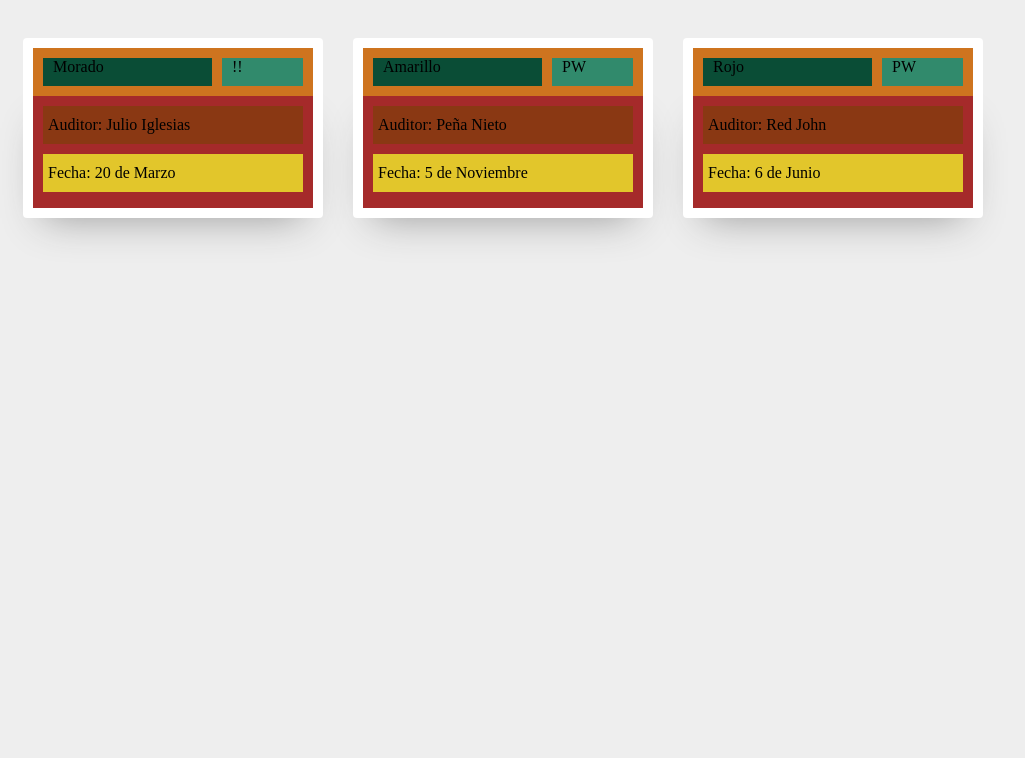
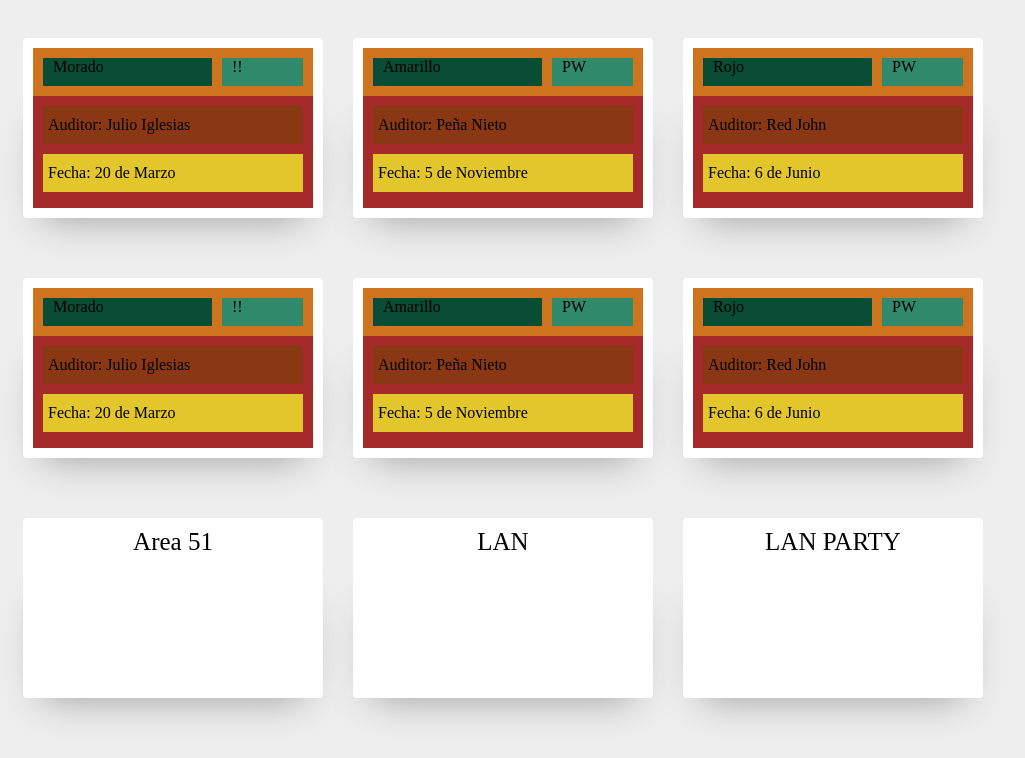
Before and after one commit to pbldmngz/GST_appweb, a React (Create React App) app: page / in a window 1280 px wide. Shown: the top 758 px of the page, without its empty margins (0-1025 px from the left). Built offline with nearby package versions, Linux system fonts and the light colour scheme.

Commit message:
last update

```diff
--- a/package.json
+++ b/package.json
@@ -6,6 +6,8 @@
     "@testing-library/jest-dom": "^5.11.10",
     "@testing-library/react": "^11.2.6",
     "@testing-library/user-event": "^12.8.3",
+    "mongodb": "^3.6.5",
+    "mongodb-client-encryption": "^1.2.2",
     "react": "^17.0.2",
     "react-dom": "^17.0.2",
     "react-scripts": "4.0.3",
--- a/src/App.js
+++ b/src/App.js
@@ -1,5 +1,6 @@
 import './style/App.css';
-import TarjetasVista from './TarjetasVista'
+import TarjetasVista from './TarjetasVista';
+import MongoCon from './MongoCon';
 import React, { Component } from 'react';
 
 class App extends Component {
@@ -25,14 +26,76 @@ class App extends Component {
 				alerta: "PW",
 				auditor: "Red John",
 				fecha: "6 de Junio"
+			}, {
+				id: 6,
+				titulo: "Morado",
+				alerta: "!!",
+				auditor: "Julio Iglesias",
+				fecha: "20 de Marzo"
+			},
+			{
+				id: 7,
+				titulo: "Amarillo",
+				alerta: "PW",
+				auditor: "Peña Nieto",
+				fecha: "5 de Noviembre"
+			},
+			{
+				id: 8,
+				titulo: "Rojo",
+				alerta: "PW",
+				auditor: "Red John",
+				fecha: "6 de Junio"
+			},
+			{
+				id: 3,
+				area: "Area 51"
+			},
+			{
+				id: 4,
+				area: "LAN"
+			},
+			{
+				id: 5,
+				area: "LAN PARTY"
 			}
 		]
 	}
 
+	// mongoCall = () => {
+	// 	const MongoClient = require('mongodb').MongoClient;
+	// 	const uri = "mongodb+srv://gst-app:twwlLQqN2R9arQZA@gst-app.abjqw.mongodb.net/gst-web-app?retryWrites=true&w=majority";
+	// 	const client = new MongoClient(uri, { useNewUrlParser: true, useUnifiedTopology: true });
+	// 	const collection = client.db("gst-web-app").collection("areas");
+	// 	var arr = ["1", "2"];
+	// 	var test;
+	// 	return new Promise(function (resolve, reject) {
+	// 		collection.find().toArray(arr = (err, docs) => {
+	// 			if (err) {
+	// 				return reject(err);
+	// 			}
+	// 			return docs;
+	// 		}
+	// 		)})
+	// 	// client.connect(err => {
+
+	// 	// 	collection.find().toArray(arr = (err, docs) => {
+	// 	// 		if (err) throw err;
+	// 	// 		console.log(docs);
+	// 	// 		test = docs;
+	// 	// 		collection.close();
+	// 	// 	})
+	// 	// 	// perform actions on the collection object
+	// 	// 	client.close();
+	// 	// });
+	// }
+
 	render() {
 		return (
 			<div className="App">
-        <TarjetasVista tarjetas={ this.state.tarjetas }/>
+				<TarjetasVista tarjetas={this.state.tarjetas} />
+				{/* <div>{this.mongoCall}</div> */}
+				<MongoCon/>
 			</div>
 		);
 	}
--- /dev/null
+++ b/src/MongoCon.js
@@ -0,0 +1,20 @@
+// import { connect } from 'mongodb';
+// import MongoLib from './MongoLib'
+
+const MongoCon = () => {
+    console.log("Parece que fallóFIRST");
+
+    var conn = require('./MongoLib').test;
+    console.log(conn);
+
+
+    //const doc = document()
+    console.log("Parece que fallóRETURN");
+    return (
+        <div className="MongoCon">
+            {conn}
+        </div>
+    );
+}
+
+export default MongoCon;
--- /dev/null
+++ b/src/MongoLib.js
@@ -0,0 +1,54 @@
+
+const { MongoClient } = require("mongodb");
+
+// const USER = "gst-app";
+// const PASSWORD = "twwlLQqN2R9arQZA";
+const DB_NAME = "gst-web-app";
+// const uri = "mongodb+srv://gst-app:twwlLQqN2R9arQZA@gst-app.abjqw.mongodb.net/gst-web-app?retryWrites=true&w=majority";
+
+const MONGO_URI = "mongodb+srv://gst-app:twwlLQqN2R9arQZA@gst-app.abjqw.mongodb.net/gst-web-app?retryWrites=true&w=majority"; // prettier-ignore
+
+class MongoLib {
+    constructor() {
+        this.client = new MongoClient(MONGO_URI, { useNewUrlParser: true });
+        this.dbName = DB_NAME;
+    }
+
+    connect() {
+        return new Promise((resolve, reject) => {
+            this.client.connect(error => {
+                if (error) {
+                    reject(error);
+                }
+
+                console.log("Connected succesfully to mongo");
+                resolve(this.client.db(this.dbName));
+            });
+        });
+    }
+
+    getAll(collection, query) {
+        return this.connect().then(db => {
+            return db
+                .collection(collection)
+                .find(query)
+                .toArray();
+        });
+    }
+
+    getTest() {
+        return this.connect().then(db => {
+            return db
+                .collection("areas")
+                .find({})
+                .toArray();
+        });
+    }
+
+    test() {
+        console.log("insode MongoLib")
+        return "al menos esto sirve";
+    }
+}
+
+module.exports = MongoLib;
--- a/src/Tarjeta.js
+++ b/src/Tarjeta.js
@@ -3,18 +3,32 @@ import React from 'react';
 
 const Tarjeta = ({props}) => {
     //Warning: Each child in a list should have a unique "key" prop.
-    return (
-        <div className="Tarjeta" key={ props.id }>
-            <div className="Tarjeta-superior">
-                <div className="Tarjeta-superior-izq">{ props.titulo }</div>
-                <div className="Tarjeta-superior-der">{ props.alerta }</div>
+    //console.log(props.area)
+
+    //Aparentemente por el padding de la tarjeta, se desnivela a cada linea de texto que entra
+    //Pero en realidad no importa porque no se planea mezclarlas
+    if (props.titulo == null){
+        console.log("Creando tarjeta de Área");
+        return (
+            <div className="Tarjeta" key={props.id}>
+                <div className="TarjetaArea">{props.area}</div>
             </div>
-            <div className="Tarjeta-inferior">
-                <div className="Tarjeta-inferior-auditor"> Auditor: { props.auditor }</div>
-                <div className="Tarjeta-inferior-fecha">Fecha: { props.fecha }</div>
+        );
+    } else {
+        console.log("Creando tarjeta de Auditoría");
+        return (
+            <div className="Tarjeta" key={props.id}>
+                <div className="Tarjeta-superior">
+                    <div className="Tarjeta-superior-izq">{props.titulo}</div>
+                    <div className="Tarjeta-superior-der">{props.alerta}</div>
+                </div>
+                <div className="Tarjeta-inferior">
+                    <div className="Tarjeta-inferior-auditor"> Auditor: {props.auditor}</div>
+                    <div className="Tarjeta-inferior-fecha">Fecha: {props.fecha}</div>
+                </div>
             </div>
-        </div>
-    );
+        );
+    }
 }
 
 export default Tarjeta;
--- a/src/style/Tarjeta.scss
+++ b/src/style/Tarjeta.scss
@@ -1,3 +1,6 @@
+//Traté de implementar eso, no parece que funcione
+//https://codepen.io/mattgordils/pen/vGQPbe
+
 .Tarjeta {
     position:relative;
     background-color: #fff;
@@ -8,6 +11,8 @@
     display: inline-block;
     border-radius: 4px;
     cursor: pointer;
+
+    //No lo gro que funcione esta animación de iluminado al pasar el ratón por arriba
 	&:before {
 		content: '';
 		display: block;
@@ -32,6 +37,17 @@
 
 * {
 	box-sizing: border-box;
+}
+
+.TarjetaArea {
+    text-align: center;
+    //Tengo que encontrar una forma de valign válida para esto
+    //vertical-align: middle;
+    // display: block;
+    // margin-left: auto;
+    // margin-right: auto;
+    font-size: 25px;
+    // width: 40%;
 }
 
 .Tarjeta-superior {
```
Also changed, not shown: src/style/TarjetasVista.css (+4 -3 lines), 1 other file (tests, documents, lock files or other folders). Lines whose indentation alone changed are shown as unchanged.
